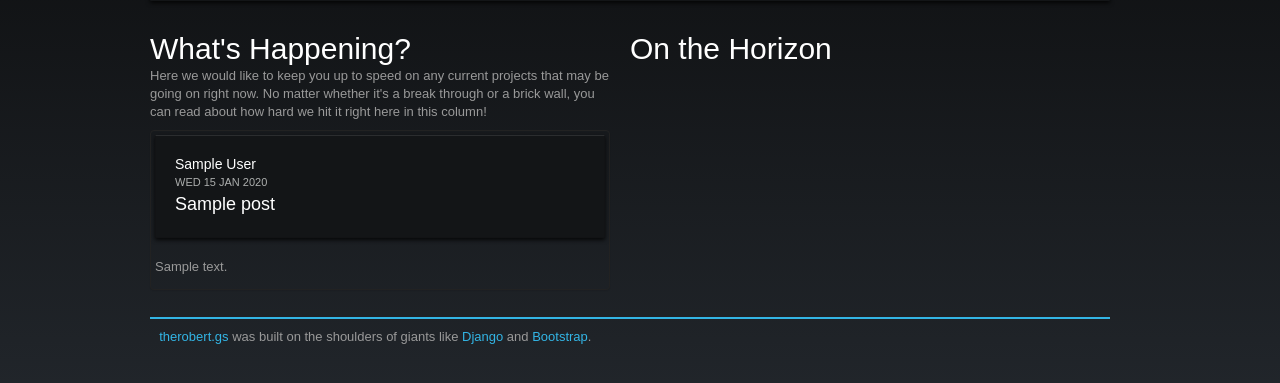
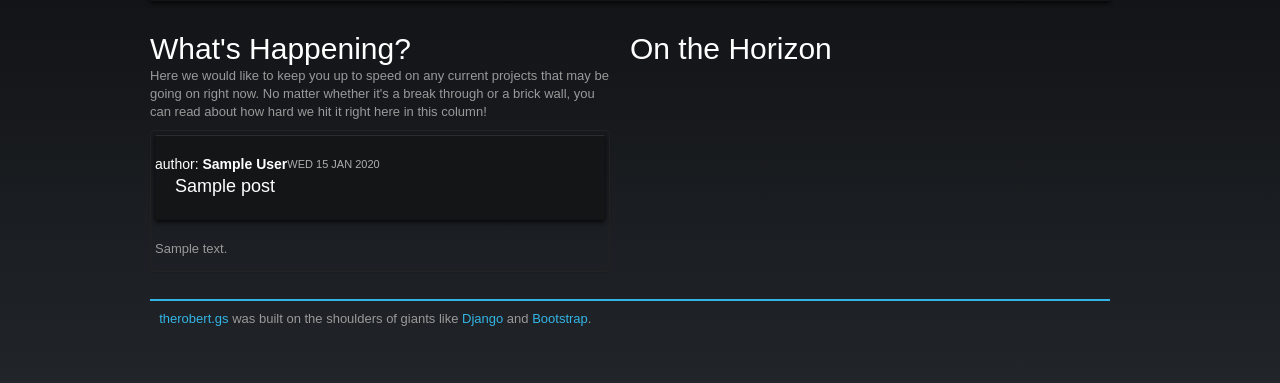
Before and after one commit to rgrant222/therobert.gs, a Django app: template templates/home.html in a window 1280 px wide. Shown: the part 306-689 px from the top of the page. Run offline with Django 3.2, Linux system fonts and the light colour scheme; the template is opened without the code that fills it: most values are stand-ins (such as "Sample title", 1, 10 or a date in 2020); some libraries are stand-ins or nearby versions; some web fonts are replaced.

Commit message:
Made floating divs instead

```diff
--- a/templates/home.html
+++ b/templates/home.html
@@ -20,8 +20,14 @@
                     <li class="span6">
                         <div class="thumbnail">
                             <div class="well">
-                                <span><h4>{{ post.author }}</h4></span>
-                                <span><h6>{{ post.date|date:"D d M Y" }}</h6></span>
+                                <div class="row">
+                                    <div class="pull-left">
+                                        <h4>author: <strong>{{ post.author }}</strong></h4>
+                                    </div>
+                                    <div class="pull-left">
+                                        <h6>{{ post.date|date:"D d M Y" }}</h6>
+                                    </div>
+                                </div>
                                 <h3>{{ post.title }}</h3>
                             </div>
                             <p>{{ post.content }}</p>
```
